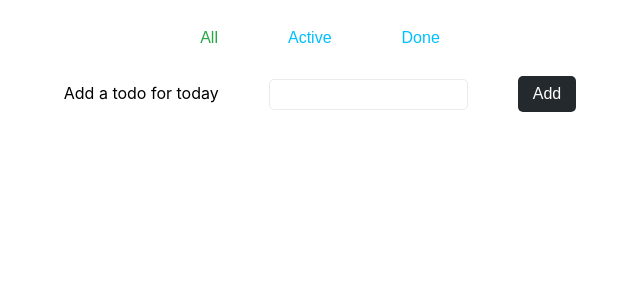
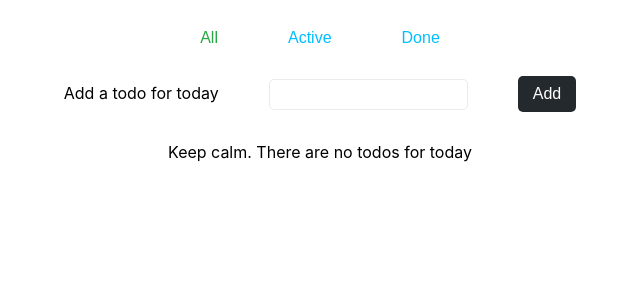
Before and after one commit to Druzhkova/TeachMeSkills, a React (Create React App) app in the folder todo-list-react/: page / in a window 1280 px wide. Shown: the top 300 px of the page, without its empty margins (320-960 px from the left). Built offline with nearby package versions, Linux system fonts and the light colour scheme.

Commit message:
feat: add functionality to show text when there is no todo-item

```diff
--- a/todo-list-react/src/App.js
+++ b/todo-list-react/src/App.js
@@ -1,4 +1,4 @@
-import React, { useCallback, useState } from "react";
+import React, { useCallback, useState, useMemo } from "react";
 import styled from "styled-components";
 import { Header, Form, TodoItem } from "./components";
 
@@ -53,15 +53,29 @@
     return true;
   });
 
+  const isNoTodos = filteredTodos.length === 0
+
+  const emptyText = useMemo(() => {
+    if (currentPage === "all" || currentPage === "active") {
+      return 'Keep calm. There are no todos for today'
+    }
+    return "You haven't done anything yet "
+
+
+  }, [currentPage])
+
   return (
     <Container>
       <Header onButtonClick={setCurrentPage} page={currentPage} />
       <Form onSubmit={addTodo} />
       {
+        isNoTodos ?
+      <span>{emptyText}</span> :
         filteredTodos.map((todo) => (
           <TodoItem
             onChangeCompletionStatus={toggleCompletion}
             onDelete={deleteTodo}
+            page={currentPage}
             title={todo.title}
             id={todo.id}
             isCompleted={todo.isCompleted}
```
Also changed, not shown: todo-list-react/src/components/TodoItem/TodoItem.jsx (line endings or trailing spaces).
